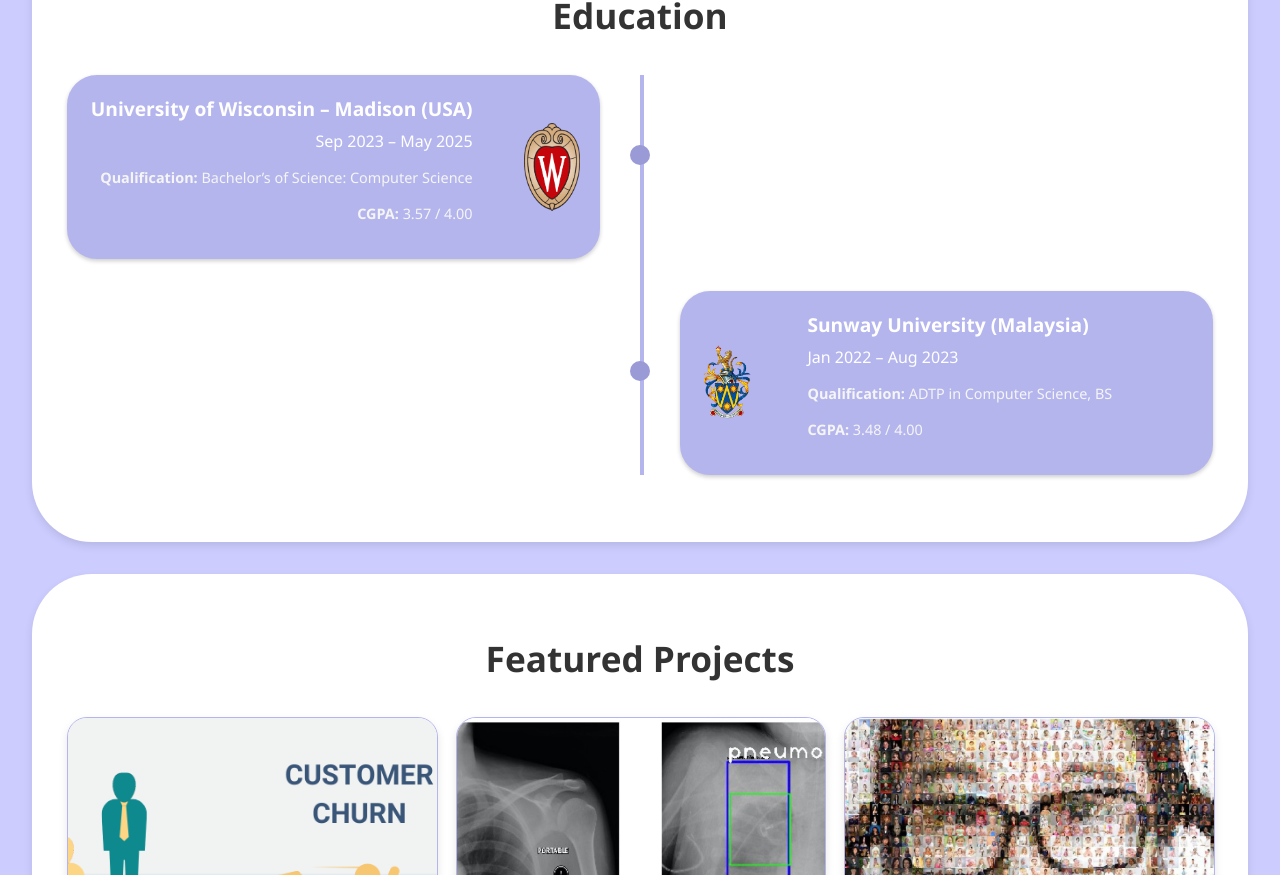
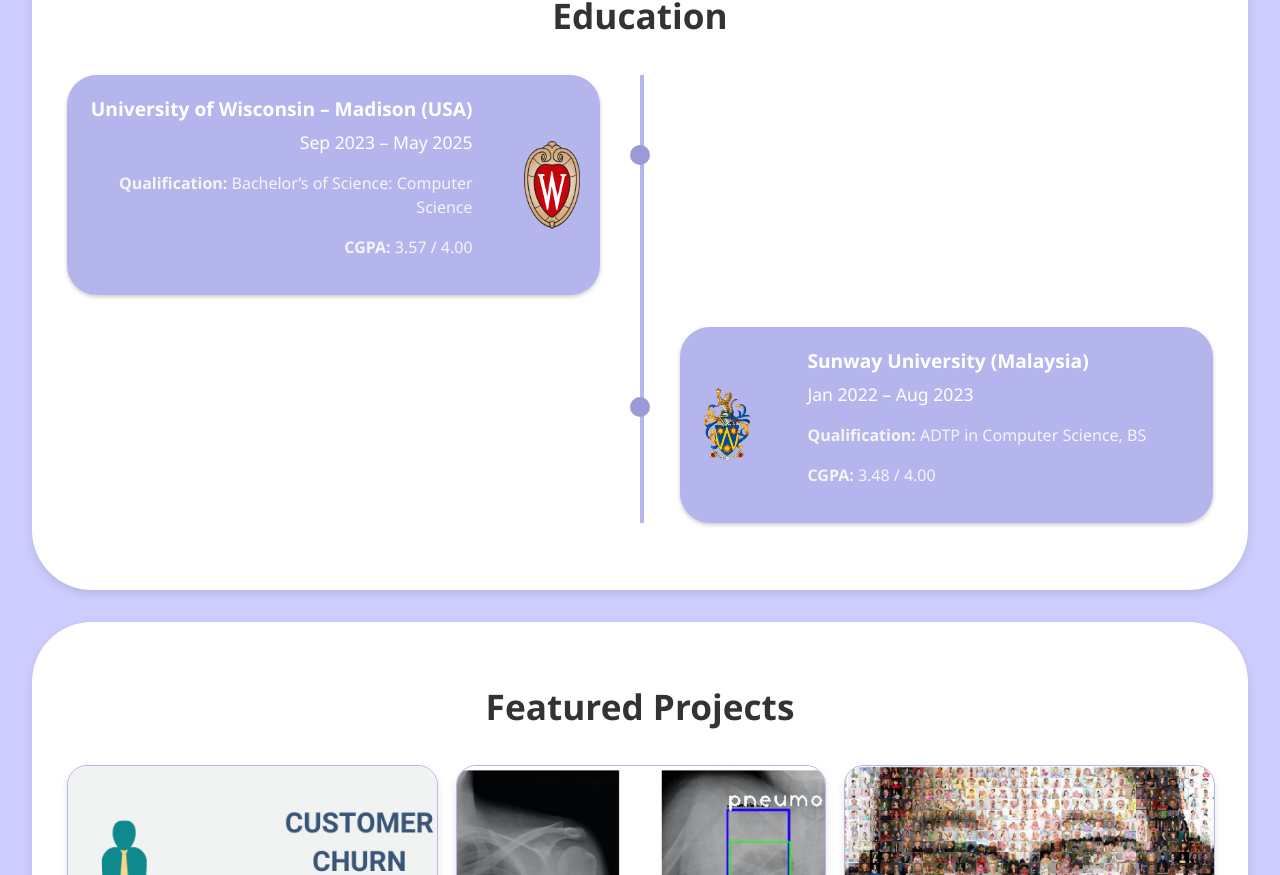
Before and after one commit to ikteng/ikteng.github.io, a React (Vite) app: page / in a window 1280 px wide. Shown: the part 1433-2308 px from the top of the page. Built offline with nearby package versions, Linux system fonts and the light colour scheme; some icons are missing; a web font is replaced by a local one.

Commit message:
Update Education.css

```diff
--- a/src/styles/Education.css
+++ b/src/styles/Education.css
@@ -61,13 +61,13 @@
 }
 
 .education-info h3 {
-  font-size: 1rem;
+  font-size: 1.1rem;
   font-weight: 500;
   margin: 5px 0 10px;
 }
 
 .education-info p {
-  font-size: 0.9rem;
+  font-size: 1rem;
   color: whitesmoke;
   font-weight: 500;
 }
```
